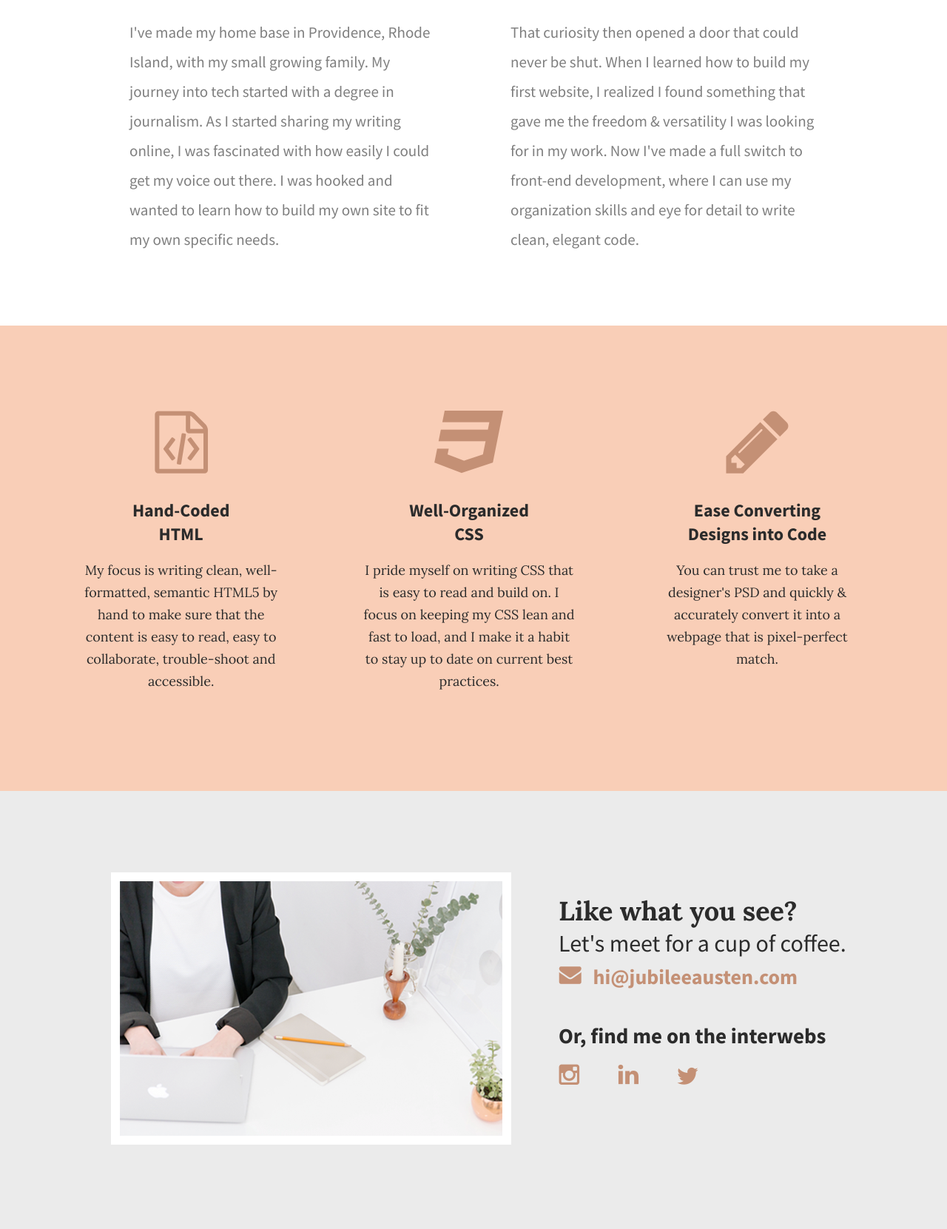
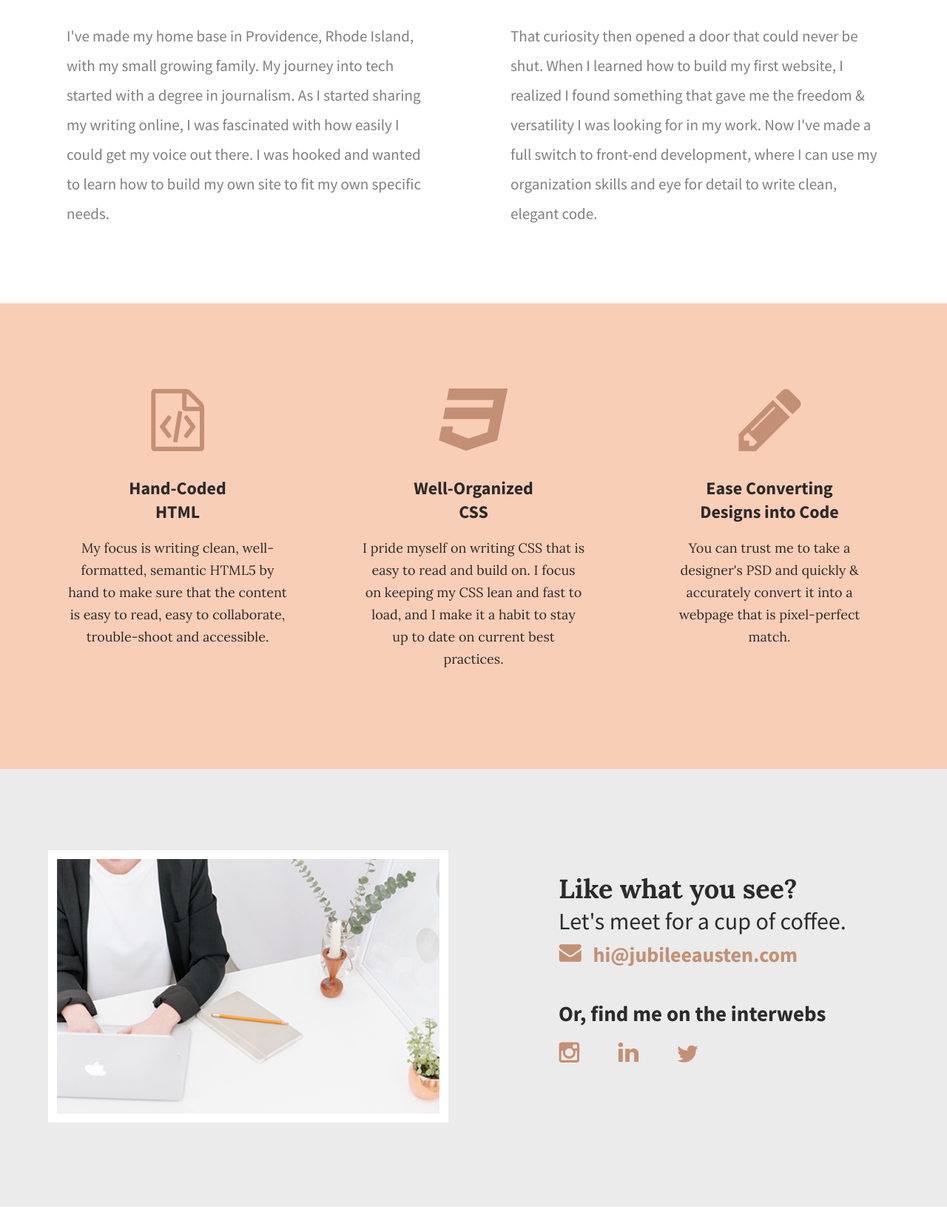
Before and after one commit to happygolily/Jubilee-Austen, a plain HTML site: page index.html in a window 1280 px wide. Shown: the part 978-2639 px from the top of the page at 74% size. After the commit the page ends 2609 px from the top, so only its background shows below. Drawn offline with Linux system fonts and the light colour scheme.

Commit message:
Update main.css

```diff
--- a/css/main.css
+++ b/css/main.css
@@ -10,16 +10,17 @@ body {
 .full-width {
     margin: 0 auto;
     overflow: auto;
+    width: 1200px;
 }
 
 .half-width {
     float: left;
-    width: 50%;
+    width: 600px;
 }
 
 .third-width {
     float: left;
-    width: 33%;
+    width: 400px;
 }
 
 /***** HEADER section *****/
@@ -35,12 +36,12 @@ header h1 {
     color: #BBc085;
     font-family: 'Lora', serif ;
     font-size: 30px;
-    padding: 65px 0 65px 100px;
+    padding: 65px 0 65px 25px;
 }
 
 nav {
     float: right;
-    padding: 75px 100px;
+    padding: 75px 25px;
 }
 
 nav ul li{
@@ -61,7 +62,7 @@ header h2 {
     font-family: 'Lora', serif ;
     font-size: 72px;
     line-height: 80px;
-    padding: 20px 0 20px 100px;
+    padding: 20px 0 20px 25px;
     width: 1000px;
 }
 
@@ -72,7 +73,7 @@ header h2 span {
 /***** ABOUT section *****/
 
 #about .full-width {
-    padding: 75px 125px;
+    padding: 80px 0;
 }
 
 #about h2 {
@@ -97,7 +98,7 @@ header h2 span {
 }
 
 #work .full-width {
-    padding: 115px 50px;
+    padding: 115px 0;
 }
 
 #work img{
@@ -128,9 +129,9 @@ header h2 span {
     padding: 110px 0;
 }
 
-#contact #contact-img {
+#contact img#contact-img {
     border: 12px solid #ffffff;
-    margin-left: 150px;
+    margin-left: 25px;
 }
 
 #contact h2, #contact #email-header, #contact #socialmedia-header, #contact ul {
```
